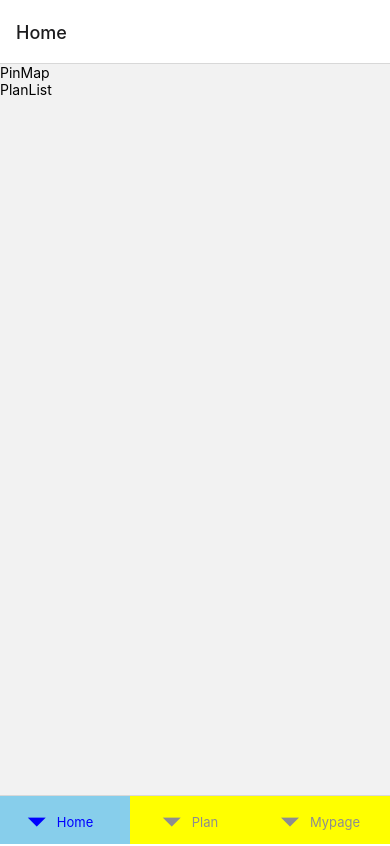
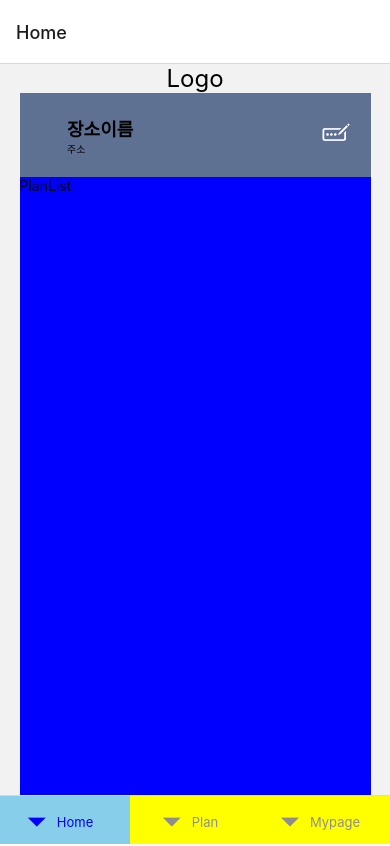
Before and after one commit to going-hackathon/going-front, a React Native app: screen / in a window 390 px wide. Built offline with nearby package versions, Linux system fonts and the light colour scheme.

Commit message:
feat: 메인페이지 여행 전 컴포넌트 구현

```diff
--- a/Components/Style.js
+++ b/Components/Style.js
@@ -89,5 +89,31 @@ export const styles = StyleSheet.create({
     textstyle:{
         fontSize:20,
         color:'orange'
+    },
+    mainHeader: {
+      backgroundColor: '#5F7193',
+      width:Dimensions.get('window').width* 0.9,
+      // marginVertical: 10,
+      // marginHorizontal: 10,
+      height: Dimensions.get('window').height*0.1,
+      flexDirection: 'row',
+      justifyContent: 'space-between',
+      alignItems: 'center',
+      paddingLeft: 20,
+      padding: '5%',
+    },
+    logo: {
+      fontSize: 24,
+      textAlign: 'center',
+    },
+    mainHeadImg: {
+      width: '100%',
+      height: '100%',
+      borderRadius: '50%',
+    },
+    mainBody: {
+      backgroundColor: 'blue',
+      width: Dimensions.get('window').width* 0.9,
+      height: Dimensions.get('window').height,
     }
 })
--- a/Pages/Main/Main.js
+++ b/Pages/Main/Main.js
@@ -1,21 +1,46 @@
 import React from 'react';
 import { View, Text, TouchableOpacity } from 'react-native';
 import {styles} from '../../Components/Style'
+import {Image} from 'react-native';
 
 const Main = (props) => {
     return (
-        <View>
+        <View style={{ margin: 'auto'}}>
+            <TouchableOpacity
+              onPress={() => {
+                  props.navigation.navigate("Main")
+              }}
+            >
+              <Text style={styles.logo}>Logo</Text>
+            </TouchableOpacity>
+
             <TouchableOpacity
                 onPress={() => {
                     props.navigation.navigate("PinMap")
                 }}
+                style={styles.mainHeader}
             >
-                <Text>PinMap</Text>
+              <View style={{ flexDirection: 'row'}}>
+                <View style={{ height: '100%', width: '23%'}}>
+                  <Image style={styles.mainHeadImg} source={require('../../assets/icon.png')} alt="이미지" />
+                  {/* <Image style={{width, height}} source={{ url: ""}} source = {require('../../assec')} /> */}
+                </View>
+                <View style={{ marginLeft: 10}}>
+                  <Text style={{ fontSize: 18, fontWeight: 'bold', }}>장소이름</Text>
+                  <Text style={{ fontSize: 10}}>주소</Text>
+                </View>
+              </View>
+
+              <View style={{ height: '50%', width: '10%', }}>
+                <Image source={require('../../assets/writeIcon.png')} alt="이미지" />
+              </View>
             </TouchableOpacity>
+
             <TouchableOpacity
                 onPress={() => {
                     props.navigation.navigate("PlanList")
                 }}
+                style={styles.mainBody}
             >
                 <Text>PlanList</Text>
             </TouchableOpacity>
```
Also changed, not shown: assets/writeIcon.png (added), 1 other file (tests, documents, lock files or other folders).
